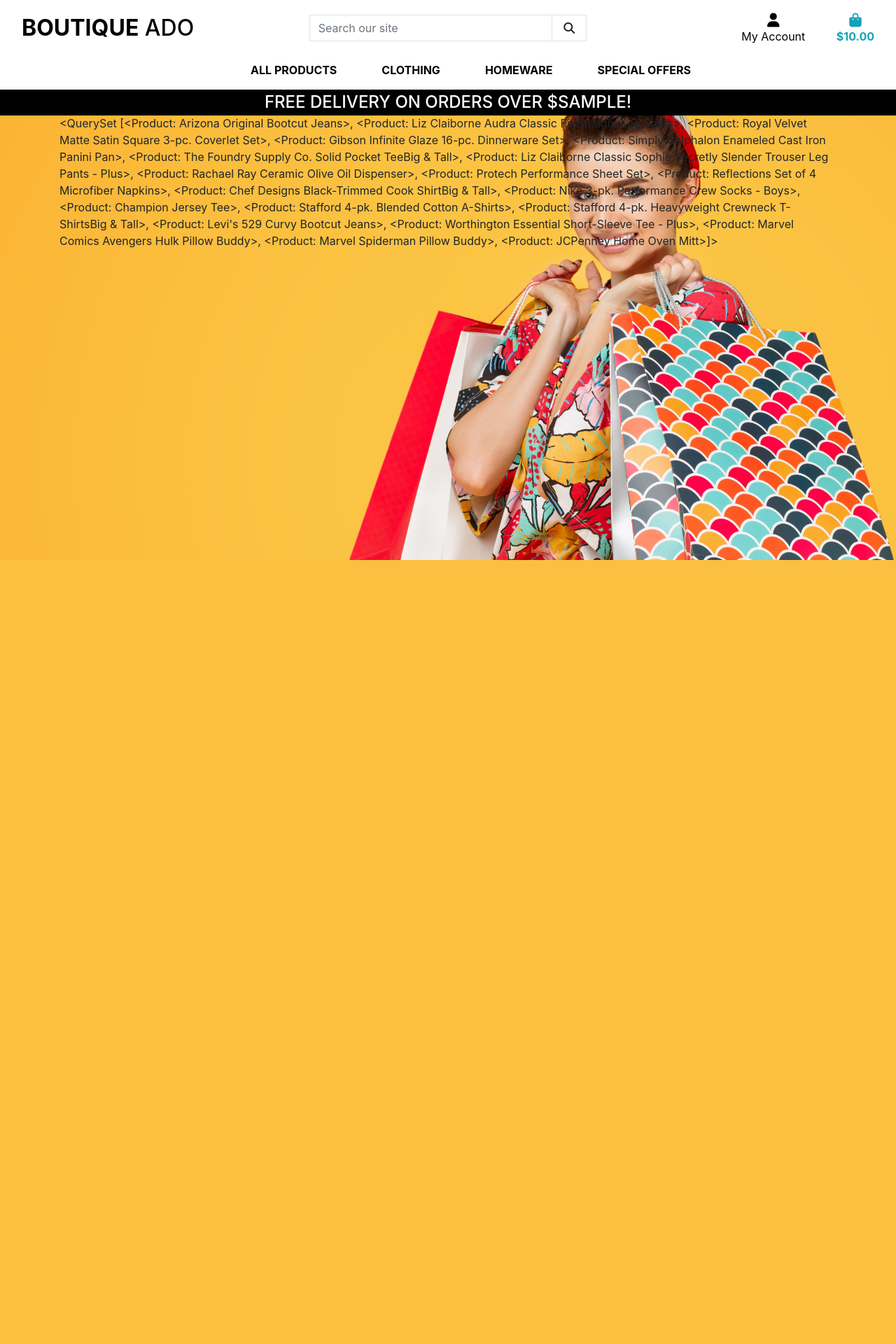
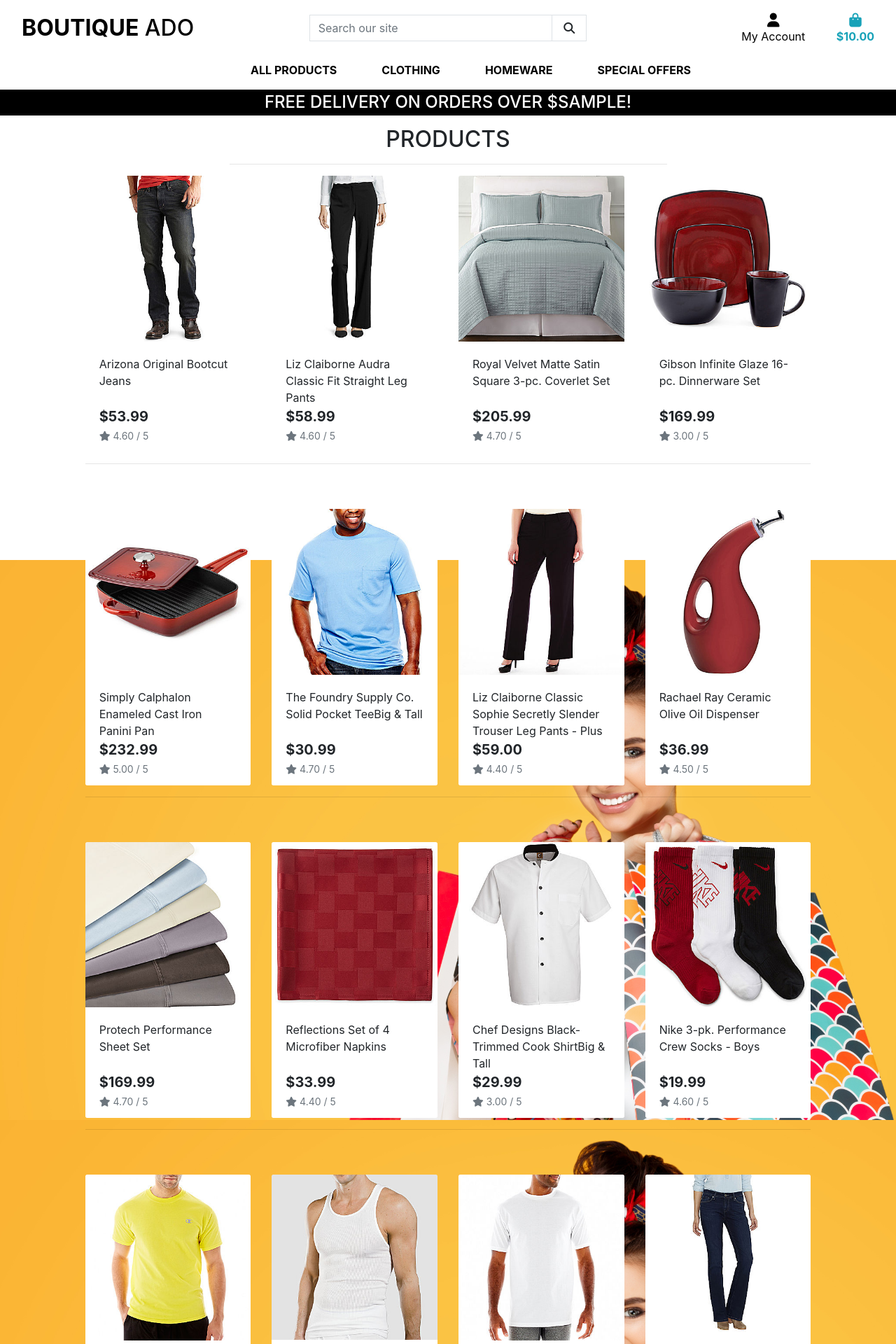
Before and after one commit to cwill83247/boutiqiue_ado_v1a, a Django app: template products/templates/products/products.html in a window 1280 px wide. Shown: the top 1920 px of the page at 70% size. Before the commit the page ends 800 px from the top, so only its background shows below. Run offline with Django 3.2, Linux system fonts and the light colour scheme; data comes from the database, SQL or seed files in the repository; the template is opened without the code that fills it: values that come from a table or form of the project are taken from there, most other values are stand-ins (such as "Sample title", 1, 10 or a date in 2020); some libraries are stand-ins or nearby versions.

Commit message:
Add: Adding prpdcuts formatting

```diff
--- a/products/templates/products/products.html
+++ b/products/templates/products/products.html
@@ -10,10 +10,69 @@
 {% endblock %}
 
 {% block content %}
-    <div class="container">
-        <div class="row">
-            <div class="col">
-                {{ products }}
+    <div class="overlay"></div>        <!--creates a white background-->
+    <div class="container-fluid">
+        <div class="row">              <!-- this row just holds the page title -->
+            <div class="col text-center mt-3">
+                <h2 class="logo-font">Products</h2>
+                <hr class="w-50 mb-1">                <!-- puts a horizontal line-->
+            </div>
+        </div>
+        <div class="row">                                       <!-- this row is the actual prpdcuts form the DB-->
+            <div class="product-container col-10 offset-1">     <!-- the div is 1 row the size of 10 columns across whole page but the offset -1 creates a 1column margin each side ? -->
+                <div class="row mt-1 mb-2"></div>
+                <div class="row">                   <!-- django for loop to iterate through prpdcuts-->
+                    {% for product in products %}
+                        <div class="col-sm-6 col-md-6 col-lg-4 col-xl-3"> <!-- creates a column per product, and  large screen 4 columns , xl screesn 3 columns etc... -->
+                            <div class="card h-100 border-0">             <!-- creates a card per product-->
+                                {% if product.image %}                  <!-- image first if no actual imnage then use a no-image-->
+                                <a href="">
+                                    <img class="card-img-top img-fluid" src="{{ product.image.url }}" alt="{{ product.name }}">
+                                </a>
+                                {% else %}
+                                <a href="">
+                                    <img class="card-img-top img-fluid" src="{{ MEDIA_URL }}noimage.png" alt="{{ product.name }}">
+                                </a>
+                                {% endif %}
+                                <div class="card-body pb-0">
+                                    <p class="mb-0">{{ product.name }}</p>             <!-- prpdcut name and contents below -->
+                                </div>
+                                <div class="card-footer bg-white pt-0 border-0 text-left">  <!-- gooters of the cars showing prpcing and rating of the prpdcut-->
+                                    <div class="row">
+                                        <div class="col">
+                                            <p class="lead mb-0 text-left font-weight-bold">${{ product.price }}</p>
+                                            {% if product.rating %}
+                                                <small class="text-muted"><i class="fas fa-star mr-1"></i>{{ product.rating }} / 5</small>
+                                            {% else %}
+                                                <small class="text-muted">No Rating</small>
+                                            {% endif %}
+                                        </div>
+                                    </div>
+                                </div>
+                            </div>
+                        </div>                                          <!-- in video they commented that this was hard but this type of thinkng will help improve as a developer -->
+                        {% if forloop.counter|divisibleby:1 %}        <!--- thsi whole section is working out how many prpdcuts are on page and applying horixontal line-->
+                            <div class="col-12 d-sm-none mb-5">   <!-- mb5   is margin bottom 5-->
+                                <hr>
+                            </div>
+                        {% endif %}
+                        {% if forloop.counter|divisibleby:2 %}            <!--- thsi whole section is working out how many prpdcuts are on page and applying horixontal line-->
+                            <div class="col-12 d-none d-sm-block d-md-block d-lg-none mb-5">    <!-- shows on small and medium screens -->
+                                <hr>
+                            </div>
+                        {% endif %}
+                        {% if forloop.counter|divisibleby:3 %}             <!--- thsi whole section is working out how many prpdcuts are on page and applying horixontal line-->
+                            <div class="col-12 d-none d-lg-block d-xl-none mb-5">    <!-- shows on large screens -->
+                                <hr>
+                            </div>
+                        {% endif %}
+                        {% if forloop.counter|divisibleby:4 %}           <!--- thsi whole section is working out how many prpdcuts are on page and applying horixontal line-->
+                            <div class="col-12 d-none d-xl-block mb-5">       <!-- shows on extra large screens -->
+                                <hr>
+                            </div>
+                        {% endif %}
+                    {% endfor %}
+                </div>
             </div>
         </div>
     </div>
--- a/static/css/base.css
+++ b/static/css/base.css
@@ -60,6 +60,16 @@ body {
     border: 1px solid black !important;
 }
 
+.overlay {
+	height: 100%;
+	width: 100%;
+	top: 0;
+	left: 0;
+	position: fixed;
+	background: white;
+	z-index: -1;                    /*** this is so its sits behind ***/
+}
+
 /* -------------------------------- Media Queries */
 
 /* Slightly larger container on xl screens */
```
